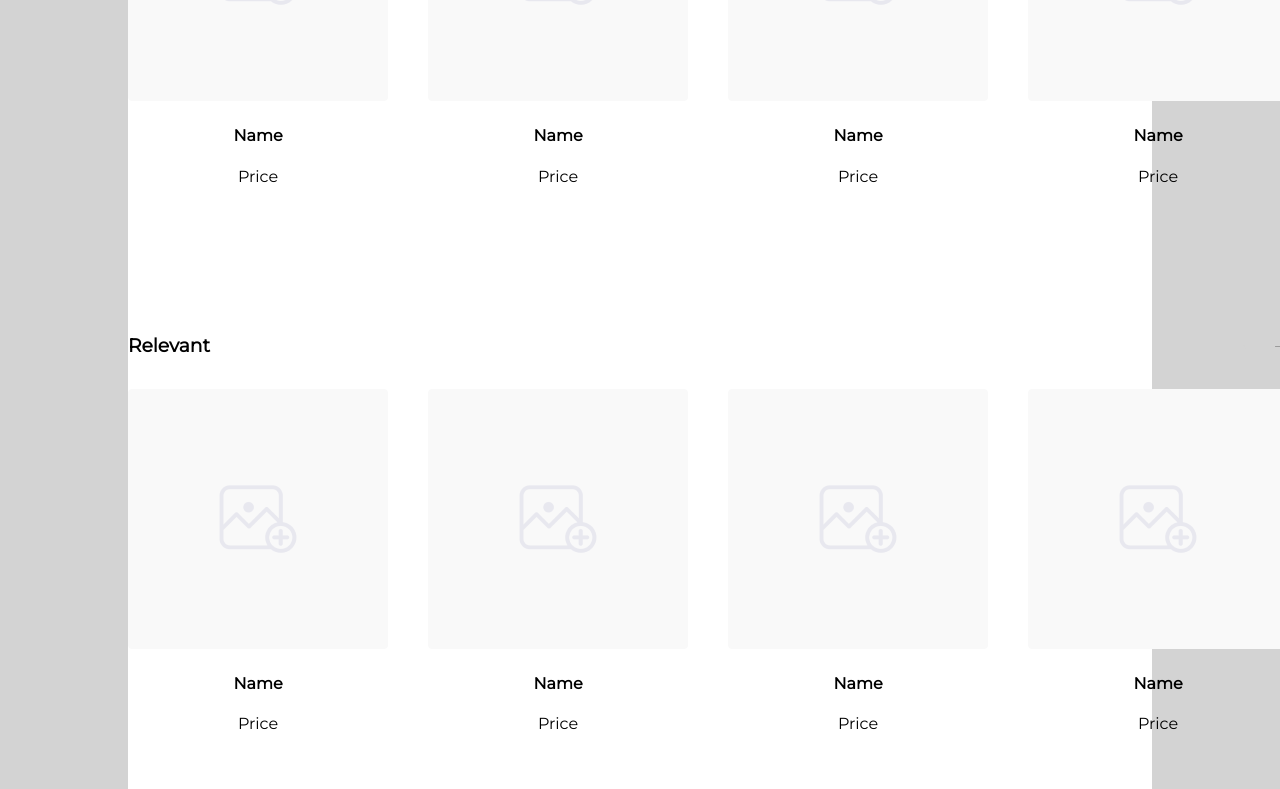
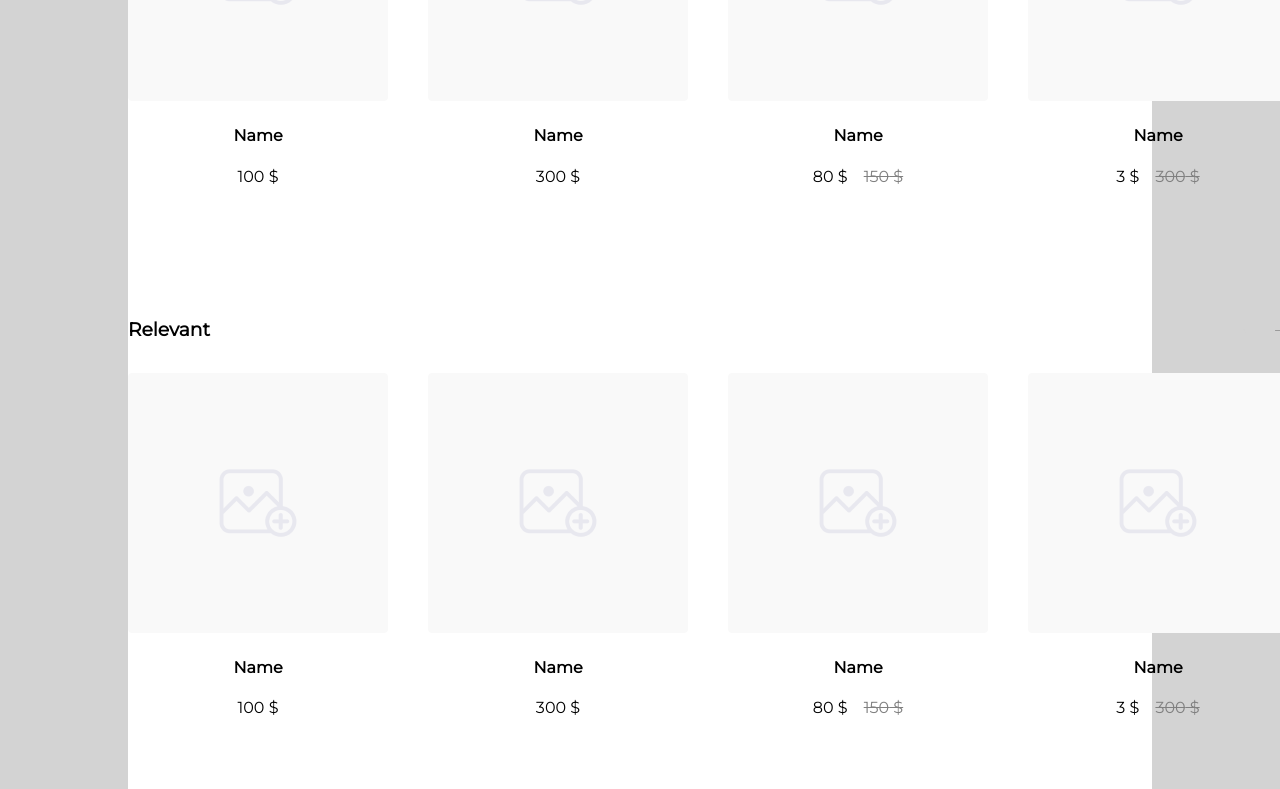
Before and after one commit to yuliya-zhukova/flower-store, a React (Create React App) app: page / in a window 1280 px wide. Shown: the part 871-1660 px from the top of the page. Built offline with nearby package versions, Linux system fonts and the light colour scheme.

Commit message:
Refactor Product component

```diff
--- a/src/products/Products.js
+++ b/src/products/Products.js
@@ -1,5 +1,5 @@
 import React from "react";
-import "./products.scss";
+import "./Products.scss";
 
 import { productList } from "./productList";
 
@@ -7,14 +7,23 @@ import image_small from "../images/image_small.png";
 
 export function Products() {
   return (
-    <div className="products">
+    <div className="product__row">
       {productList.map(function (product, i) {
         return (
-          <div className="products__item"key={i}>
+          <div className="product__item" key={i}>
             <img src={image_small} alt="New"></img>
-            <div className="products__item-info">
-              <h4 className="products__item-title">{product.title}</h4>
-              <p className="products__item-price">{product.price}</p>
+            <div className="product__item-info">
+              <h4 className="product__item-title">{product.title}</h4>
+              <div className="product__price-row">
+                <div className="product__price">{product.price}</div>
+                {
+                  product.oldPrice ? (
+                  <div className="product__price product__price_old">{product.oldPrice}</div>
+                  ) : (
+                    <></>
+                  )
+                }
+              </div>
             </div>
           </div>
         );
--- a/src/products/productList.js
+++ b/src/products/productList.js
@@ -2,37 +2,35 @@ export const productList = [
     {
         title: "Name",
         image: "",
-        price: "Price",
-        oldPrice: "Old Price"
+        price: 100
     },
     {
         title: "Name",
         image: "",
-        price: "Price",
-        oldPrice: "Old Price"
+        price: 300
     },
     {
         title: "Name",
         image: "",
-        price: "Price",
-        oldPrice: "Old Price"
+        price: 80,
+        oldPrice: 150
     },
     {
         title: "Name",
         image: "",
-        price: "Price",
-        oldPrice: "Old Price"
+        price: 3,
+        oldPrice: 300
     },
     {
         title: "Name",
         image: "",
-        price: "Price",
-        oldPrice: "Old Price"
+        price: 333,
+        oldPrice: 666
     },
     {
         title: "Name",
         image: "",
-        price: "Price",
-        oldPrice: "Old Price"
+        price: 10,
+        oldPrice: 100
     }
 ]
--- a/src/products/products.scss
+++ b/src/products/products.scss
@@ -1,9 +1,11 @@
-.products {
-  width: 100%;
-  display: flex;
-  justify-content: space-between;
-  flex-wrap: nowrap;
-  overflow: hidden;
+.product {
+  &__row {
+    width: 100%;
+    display: flex;
+    justify-content: space-between;
+    flex-wrap: nowrap;
+    overflow: hidden;
+  }
 
   &__item {
     width: 260px;
@@ -13,4 +15,23 @@
       text-align: center;
     }
   }
+
+  &__price-row {
+    display: flex;
+    justify-content: center;
+  }
+
+  &__price {
+
+    &:after {
+      content: " $";
+      padding-left: 0;
+    }
+
+    &_old {
+      margin-left: 1rem;
+      text-decoration: line-through;
+      color: grey;
+    }
+  }
 }
```
